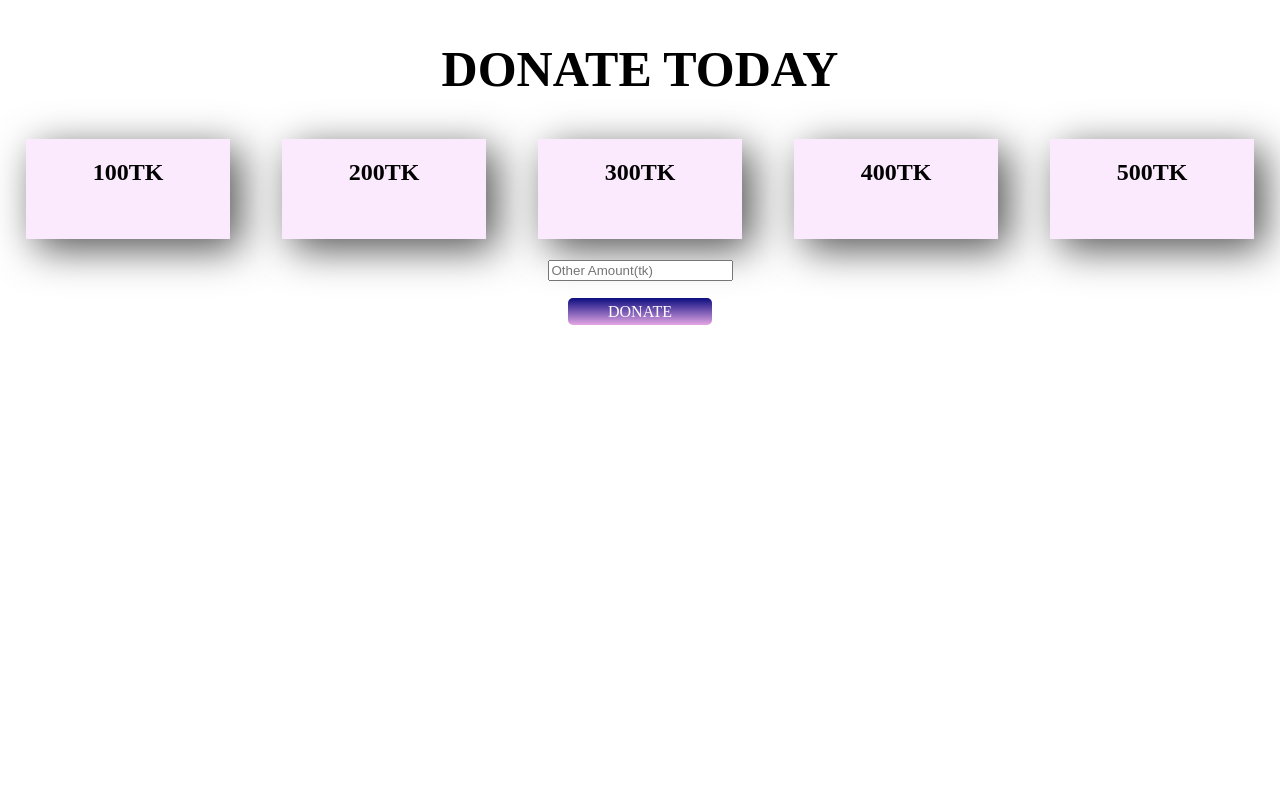
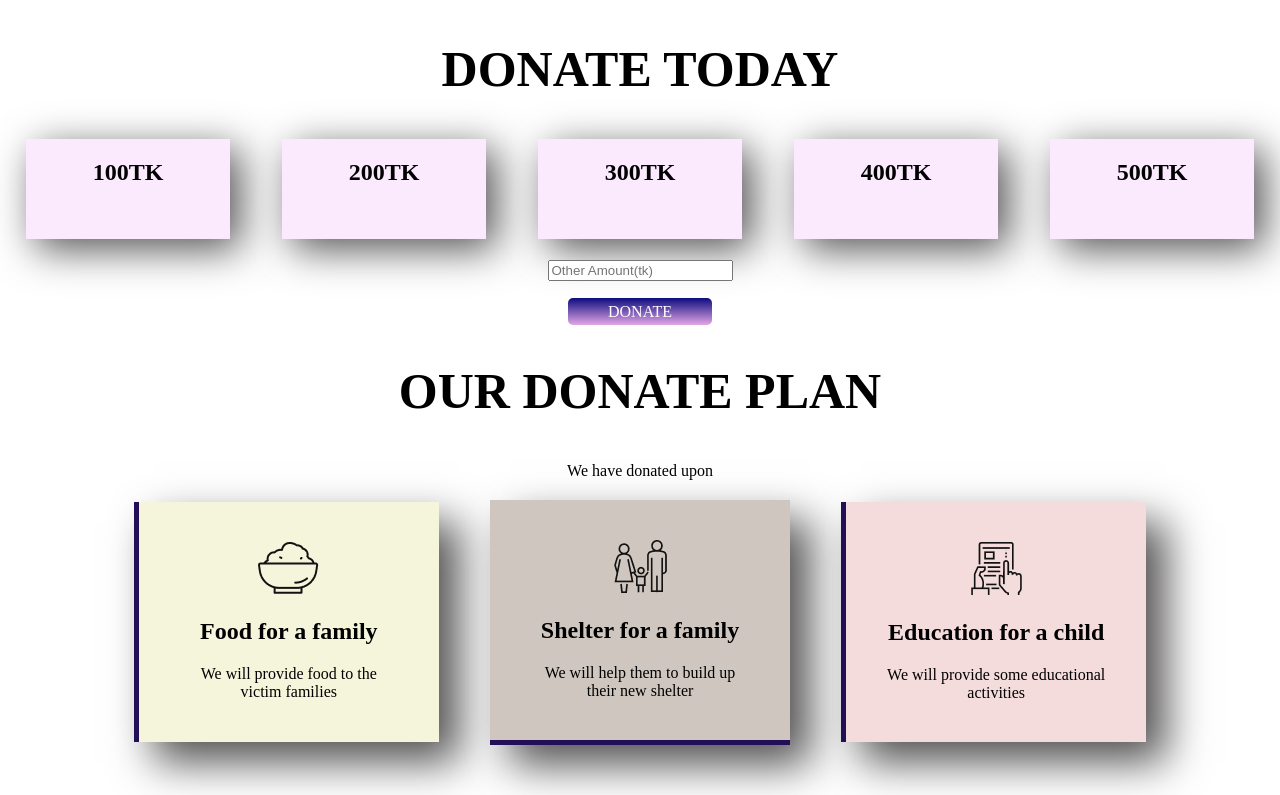
Before and after one commit to fardinsanjida41/donation-by-fardin, a plain HTML site: page index.html in a window 1280 px wide. Shown: the part 737-1532 px from the top of the page. Before the commit the page ends 1062 px from the top, so only its background shows below. Drawn offline with Linux system fonts and the light colour scheme; a web font is replaced by a local one.

Commit message:
middle2 added

```diff
--- a/index.html
+++ b/index.html
@@ -47,6 +47,29 @@
             href="https://github.com/search?q=user%3Afardinsanjida41+developer+portfolio&type=repositories">
             DONATE</a>
     </section>
+    <section class="middle2">
+        <h1>OUR DONATE PLAN</h1>
+        <p>We have donated upon</p>
+        <div class="container2">
+            <div id="food" class="box2">
+                <img src="icons/food.png" alt="" srcset="">
+                <h2>Food for a family</h2>
+                <p> We will provide food to the victim families</p>
+            </div>
+            <div id="shelter" class="box2">
+                <img src="icons/shelter.png" alt="" srcset="">
+                <h2>Shelter for a family</h2>
+                <p> We will help them to build up their new shelter</p>
+            </div>
+            <div id="frame" class="box2">
+                <img src="icons/Frame-1.png" alt="" srcset="">
+                <h2>Education for a child
+                </h2>
+                <p> We will provide some educational activities </p>
+            </div>
+
+        </div>
+    </section>
 
 </body>
 
--- a/style.css
+++ b/style.css
@@ -69,3 +69,42 @@ z .bottom img {
     justify-content: center;
 
 }
+
+.middle2 {
+    text-align: center;
+}
+
+.box2 {
+    width: 220px;
+    height: 200px;
+    margin-left: 2%;
+    margin-right: 2%;
+    margin-bottom: 50px;
+    padding-left: 40px;
+    padding-top: 40px;
+    padding-right: 40px;
+    box-shadow: 20px 20px 40px rgb(83, 81, 81);
+
+}
+
+.container2 {
+    display: flex;
+    align-items: center;
+    justify-content: center;
+
+}
+
+#food {
+    background-color: beige;
+    border-left: 5px solid rgb(34, 15, 88);
+}
+
+#shelter {
+    background-color: rgb(207, 199, 191);
+    border-bottom: 5px solid rgb(34, 15, 88);
+}
+
+#frame {
+    background-color: rgb(245, 220, 220);
+    border-left: 5px solid rgb(34, 15, 88);
+}
```
